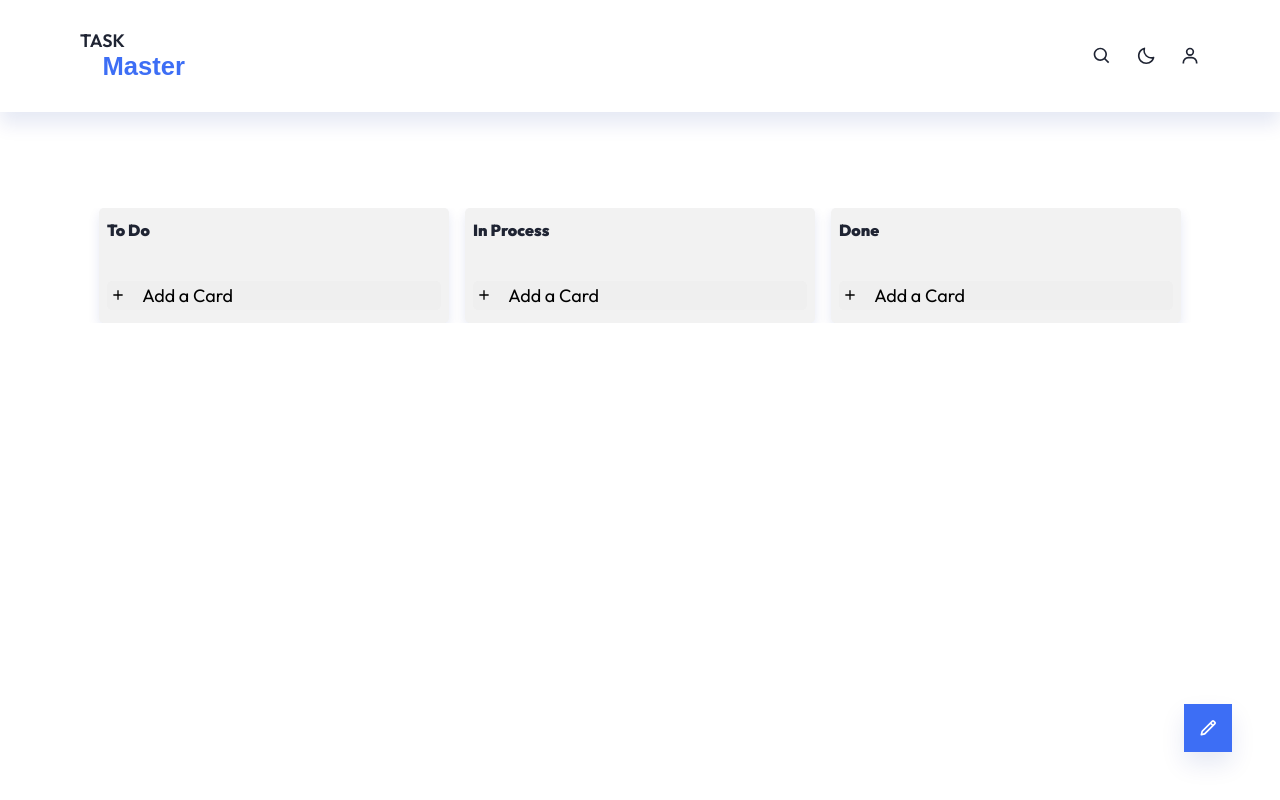
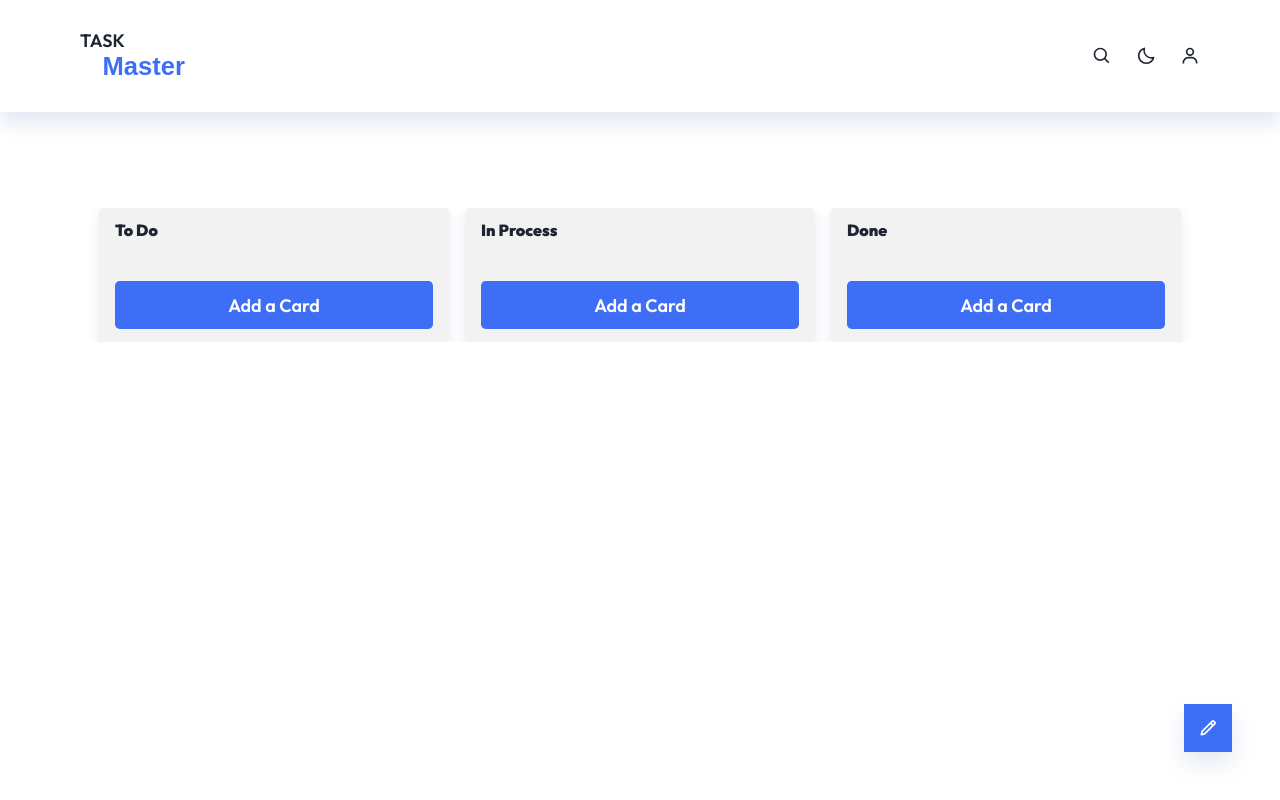
Before and after one commit to EFZR/Task-manager, a React (Vite) app: page /workspace in a window 1280 px wide. Built offline with nearby package versions, Linux system fonts and the light colour scheme; a web font is replaced by a local one.

Commit message:
kanban responsive create it succesfully

```diff
--- a/src/components/Kanban.tsx
+++ b/src/components/Kanban.tsx
@@ -21,8 +21,7 @@ export default function Kanban() {
             </article>
           ))}
           <div className="kanban__list-footer">
-            <button type="button" className="kanban__card-button">
-              <BiPlus className="kanban__card-icon" />
+            <button type="button" className="button kanban__card-button">
               Add a Card
             </button>
           </div>
@@ -46,8 +45,7 @@ export default function Kanban() {
             </article>
           ))}
           <div className="kanban__list-footer">
-            <button type="button" className="kanban__card-button">
-              <BiPlus className="kanban__card-icon" />
+            <button type="button" className="button kanban__card-button">
               Add a Card
             </button>
           </div>
@@ -64,8 +62,7 @@ export default function Kanban() {
             </article>
           ))}
           <div className="kanban__list-footer">
-            <button type="button" className="kanban__card-button">
-              <BiPlus className="kanban__card-icon" />
+            <button type="button" className="button kanban__card-button">
               Add a Card
             </button>
           </div>
--- a/src/styles/Kanban.css
+++ b/src/styles/Kanban.css
@@ -63,6 +63,7 @@
   .kanban__list {
     flex: 0 0 350px;
     max-height: 50vh;
+    padding-inline: 1rem;
   }
 }
 
@@ -91,27 +92,23 @@
 }
 
 .kanban__card-button {
+  width: 100%;
+  border-radius: 0.3rem;
   display: flex;
   align-items: center;
-  column-gap: 1rem;
-  width: 100%;
-  padding: 0.2rem;
-  border-radius: 0.3rem;
-}
-
-.kanban__card-button:hover {
-  background-color: var(--white-color);
-}
-
-.kanban__card-icon {
-  font-size: 1rem;
 }
 
 .kanban__card {
-  background-color: var(--white-color);
+  background-color: var(--body-color);
   padding: 0.2rem;
   border-radius: 0.3rem;
   row-gap: 0.5rem;
+}
+
+@media screen and (min-width: 1150px) {
+  .kanban__card {
+    padding: 1rem;
+  }
 }
 
 .color__flag {
@@ -120,3 +117,9 @@
   width: 20%;
   border-radius: 0.3rem;
 }
+
+/* Dark Theme styles */
+
+.dark-theme.kanban__card-button {
+  color: var(--white-color);
+}
```
